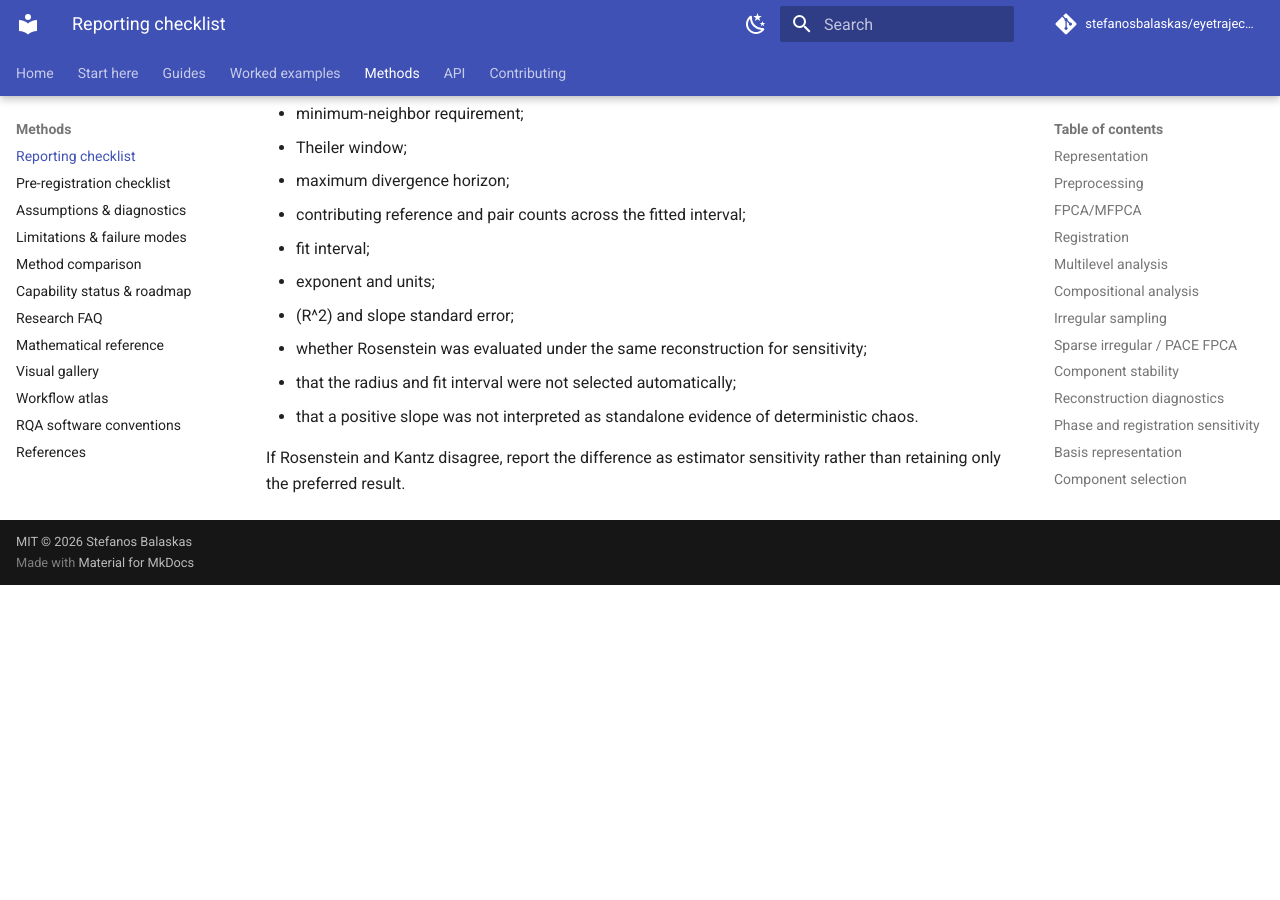
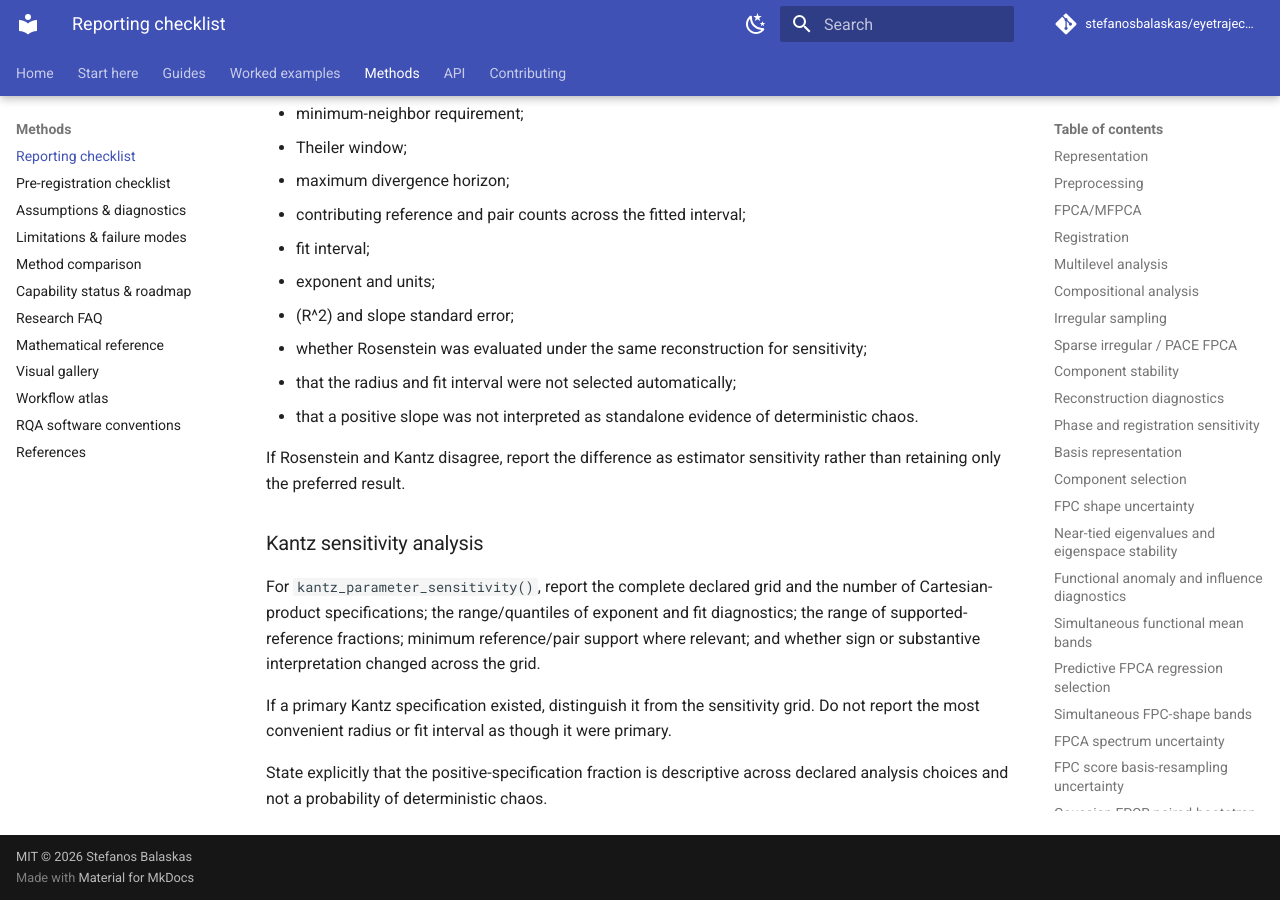
Before and after one commit to stefanosbalaskas/eyetrajectoriespy, an MkDocs documentation site: the page built from docs/methods/reporting.md, in a window 1280 px wide and 900 px high, scrolled down 21250 px. Built offline with MkDocs 1.6.1 and Material for MkDocs 9.7.7, drawn with Linux system fonts in a browser that asks for light colours; comment, search, counter and statistics services are not loaded; before the commit the page ends 21835 px from its top, so only the background shows below that.

Commit message:
Add Kantz sensitivity reporting guidance

```diff
--- a/docs/methods/reporting.md
+++ b/docs/methods/reporting.md
@@ -660,3 +660,12 @@
 - that a positive slope was not interpreted as standalone evidence of deterministic chaos.
 
 If Rosenstein and Kantz disagree, report the difference as estimator sensitivity rather than retaining only the preferred result.
+
+
+### Kantz sensitivity analysis
+
+For `kantz_parameter_sensitivity()`, report the complete declared grid and the number of Cartesian-product specifications; the range/quantiles of exponent and fit diagnostics; the range of supported-reference fractions; minimum reference/pair support where relevant; and whether sign or substantive interpretation changed across the grid.
+
+If a primary Kantz specification existed, distinguish it from the sensitivity grid. Do not report the most convenient radius or fit interval as though it were primary.
+
+State explicitly that the positive-specification fraction is descriptive across declared analysis choices and not a probability of deterministic chaos.
```
